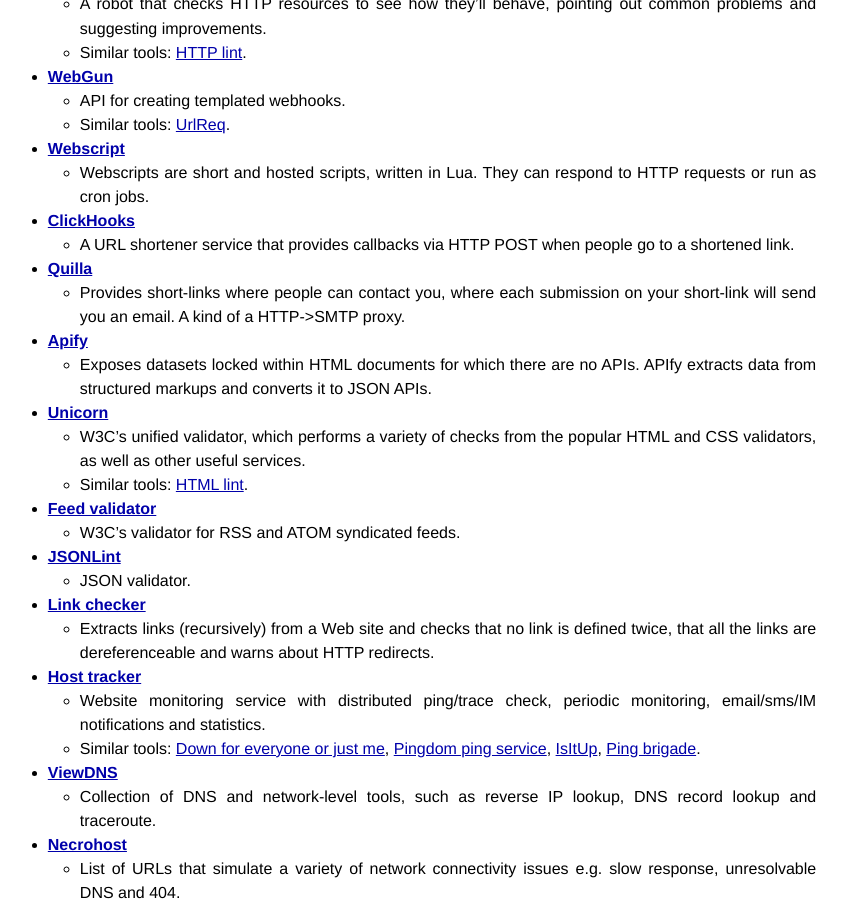
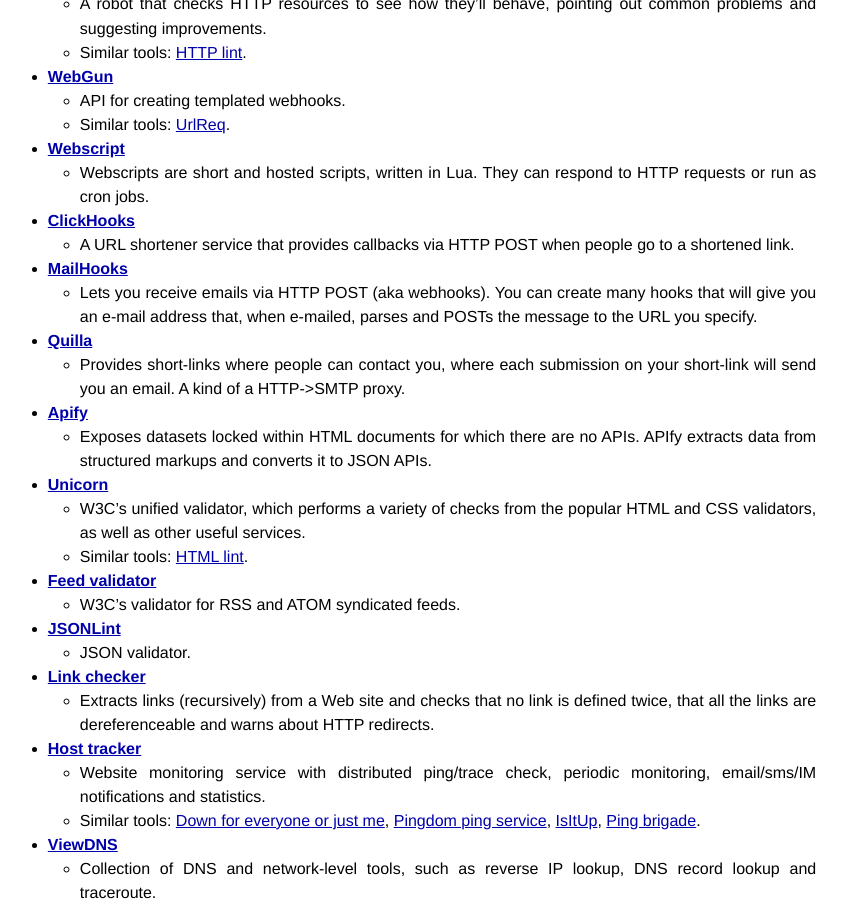
Before and after one commit to izuzak/izuzak.github.com, a Jekyll site: the page built from _posts/2012-11-18-the-web-engineers-online-toolbox.markdown, in a window 1280 px wide and 900 px high, scrolled down 912 px. Shown: the whole window, without its empty margins (224-1071 px from the left). Built offline with Jekyll 4.4.1, drawn with Linux system fonts in a browser that asks for light colours; Markdown is read by kramdown in place of the engine named in the settings; comment, search, counter and statistics services are not loaded.

Commit message:
add mailhooks to web engineers toolbox

```diff
--- a/_posts/2012-11-18-the-web-engineers-online-toolbox.markdown
+++ b/_posts/2012-11-18-the-web-engineers-online-toolbox.markdown
@@ -42,6 +42,8 @@
   * Webscripts are short and hosted scripts, written in Lua. They can respond to HTTP requests or run as cron jobs.
 * **[ClickHooks](http://www.clickhooks.com/)**
   * A URL shortener service that provides callbacks via HTTP POST when people go to a shortened link.
+* **[MailHooks](http://mailhooks2.appspot.com/)**
+  * Lets you receive emails via HTTP POST (aka webhooks). You can create many hooks that will give you an e-mail address that, when e-mailed, parses and POSTs the message to the URL you specify.
 * **[Quilla](http://a.quil.la/)**
   * Provides short-links where people can contact you, where each submission on your short-link will send you an email. A kind of a HTTP->SMTP proxy.
 * **[Apify](http://apify.heroku.com)**
```
